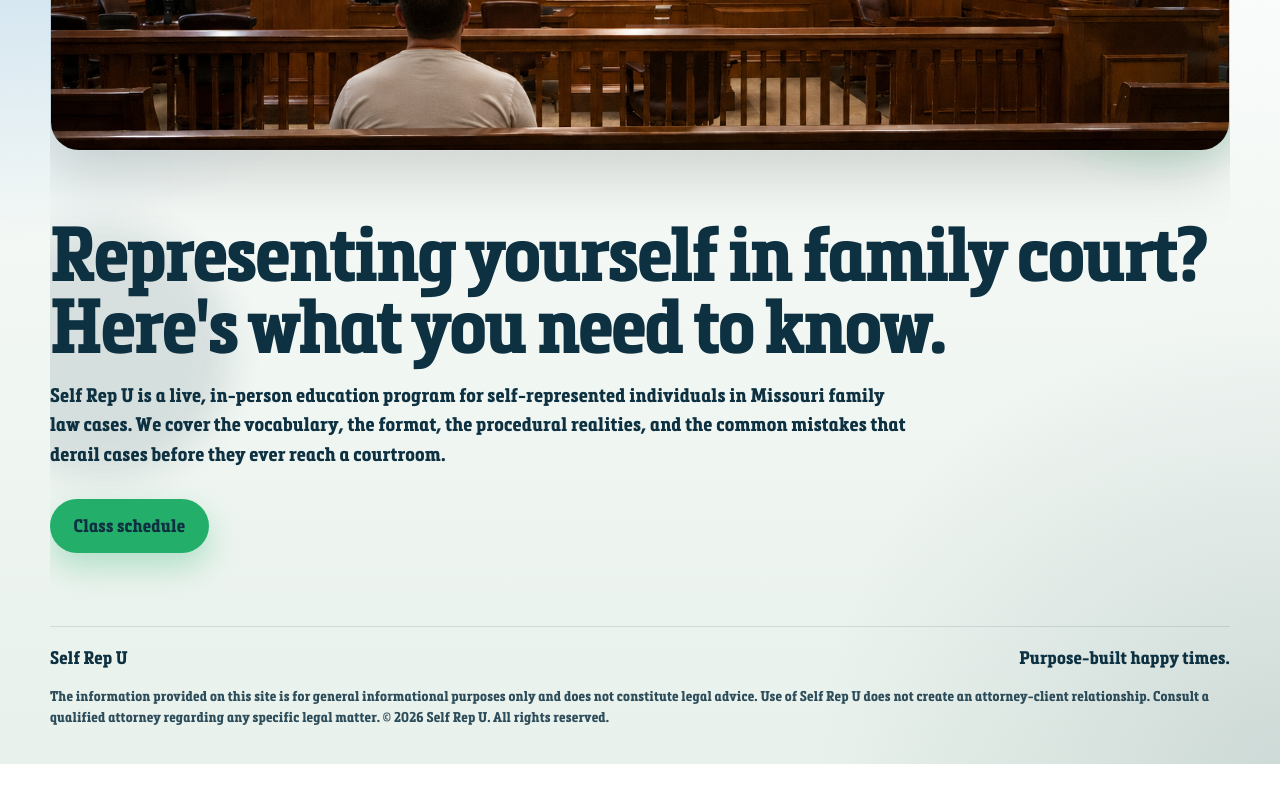
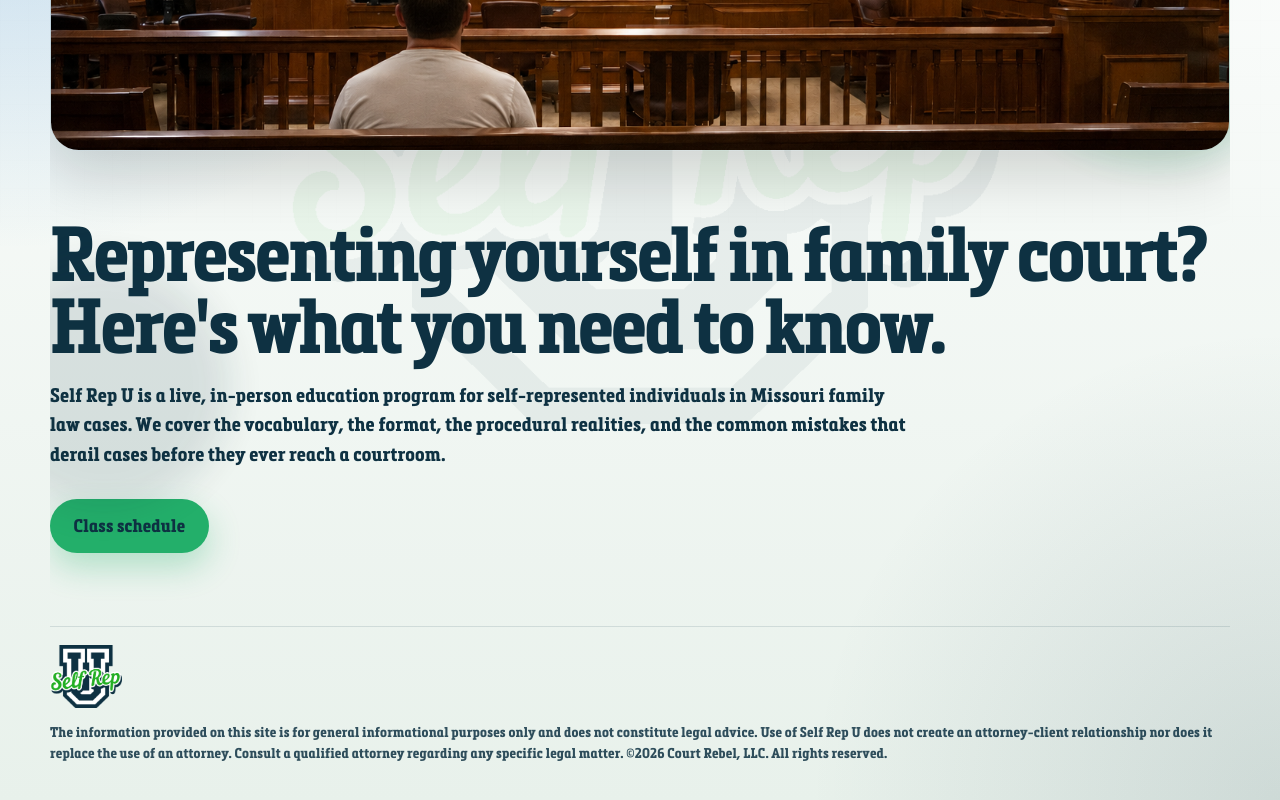
Before and after one commit to cboath/crprototype, a React (Vite) app: page / in a window 1280 px wide. Shown: the part 288-1088 px from the top of the page. Before the commit the page ends 1052 px from the top, so only its background shows below. Built offline with nearby package versions, Linux system fonts and the light colour scheme.

Commit message:
progress

```diff
--- a/src/App.css
+++ b/src/App.css
@@ -324,6 +324,12 @@
   flex-wrap: wrap;
 }
 
+.footer-mark {
+  width: 4rem;
+  height: 3.5rem;
+  object-fit: cover;
+}
+
 .register-form {
   display: flex;
   flex-direction: column;
--- a/src/App.tsx
+++ b/src/App.tsx
@@ -71,7 +71,7 @@ const schedulingSteps = [
     detail:
       "What to expect the very first time you walk in the courthouse.",
   },
-    {
+  {
     step: "More class dates to be announced",
     title: "",
     detail:
@@ -134,14 +134,10 @@ function Layout({ children, title }: { children: ReactNode; title: string }) {
 
       <footer className="site-footer">
         <div className="site-footer-row">
-          <p>Self Rep U</p>
-          <p>Purpose-built happy times.</p>
+          <img className="footer-mark" src="/SelfRepU_full-color.png" alt="" />
         </div>
         <p className="legal-disclaimer">
-          The information provided on this site is for general informational purposes only and
-          does not constitute legal advice. Use of Self Rep U does not create an
-          attorney-client relationship. Consult a qualified attorney regarding any specific legal
-          matter. &copy; {new Date().getFullYear()} Self Rep U. All rights reserved.
+          The information provided on this site is for general informational purposes only and does not constitute legal advice. Use of Self Rep U does not create an attorney-client relationship nor does it replace the use of an attorney. Consult a qualified attorney regarding any specific legal matter. ©2026 Court Rebel, LLC. All rights reserved.
         </p>
       </footer>
     </div>
--- a/src/index.css
+++ b/src/index.css
@@ -74,6 +74,19 @@ body::before {
   pointer-events: none;
 }
 
+body::after {
+  content: '';
+  position: fixed;
+  inset: 0;
+  z-index: -1;
+  background-image: url('/SelfRepU_full-color.png');
+  background-repeat: no-repeat;
+  background-position: center;
+  background-size: min(60vw, 40rem);
+  opacity: 0.05;
+  pointer-events: none;
+}
+
 a {
   color: inherit;
 }
```
